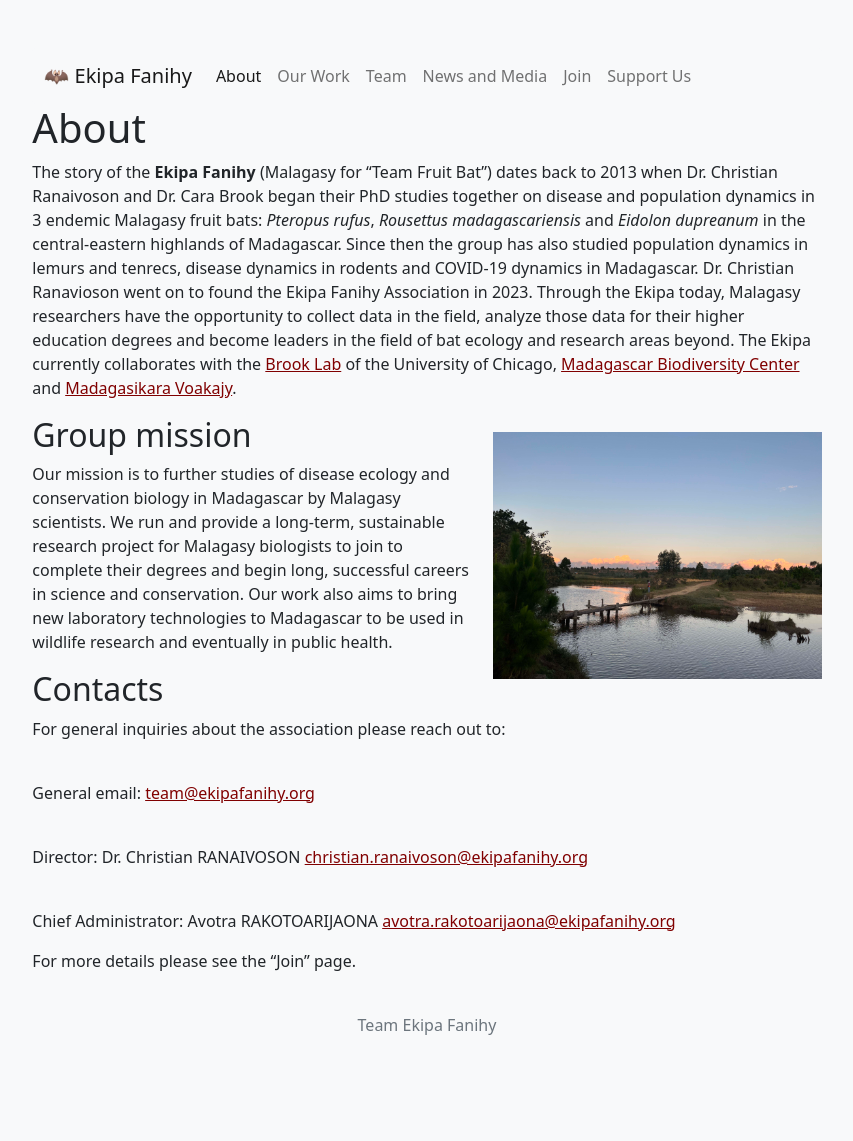
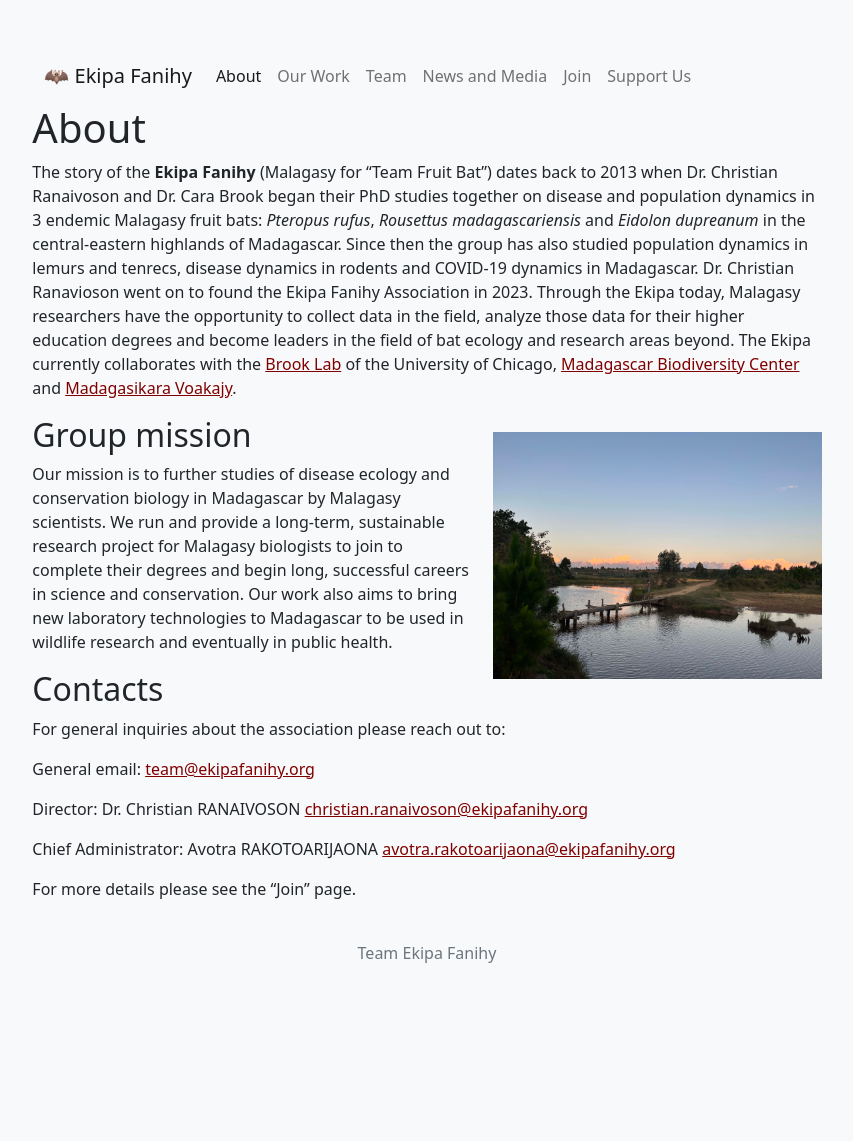
Before and after one commit to brooklabteam/www-ekipafanihy, a Jekyll site: the page built from about.md, in a window 1280 px wide. Shown: the whole page, without its empty margins (213-1066 px from the left). Built offline with Jekyll 4.4.1, drawn with Linux system fonts in a browser that asks for light colours; after the commit the page ends 1069 px from its top, so only the background shows below that.

Commit message:
Update about.md

```diff
--- a/about.md
+++ b/about.md
@@ -16,11 +16,11 @@ Our mission is to further studies of disease ecology and conservation biology in
 <h2>Contacts</h2>
 
 For general inquiries about the association please reach out to:
-<div style="clear:both;">&nbsp;</div>
+
 General email: <team@ekipafanihy.org>
-<div style="clear:both;">&nbsp;</div>
+
 Director: Dr. Christian RANAIVOSON <christian.ranaivoson@ekipafanihy.org>
-<div style="clear:both;">&nbsp;</div>
+
 Chief Administrator: Avotra RAKOTOARIJAONA <avotra.rakotoarijaona@ekipafanihy.org>
 
 For more details please see the "Join" page.
```
